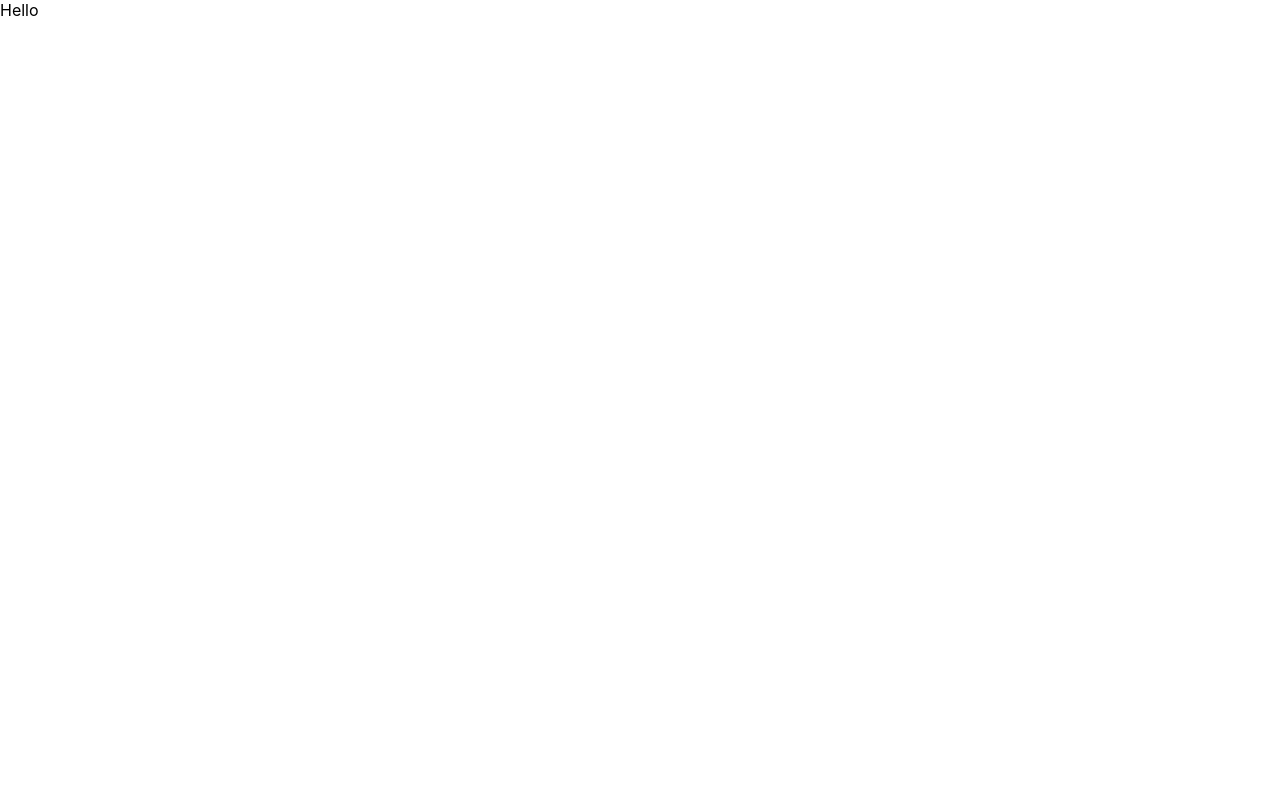
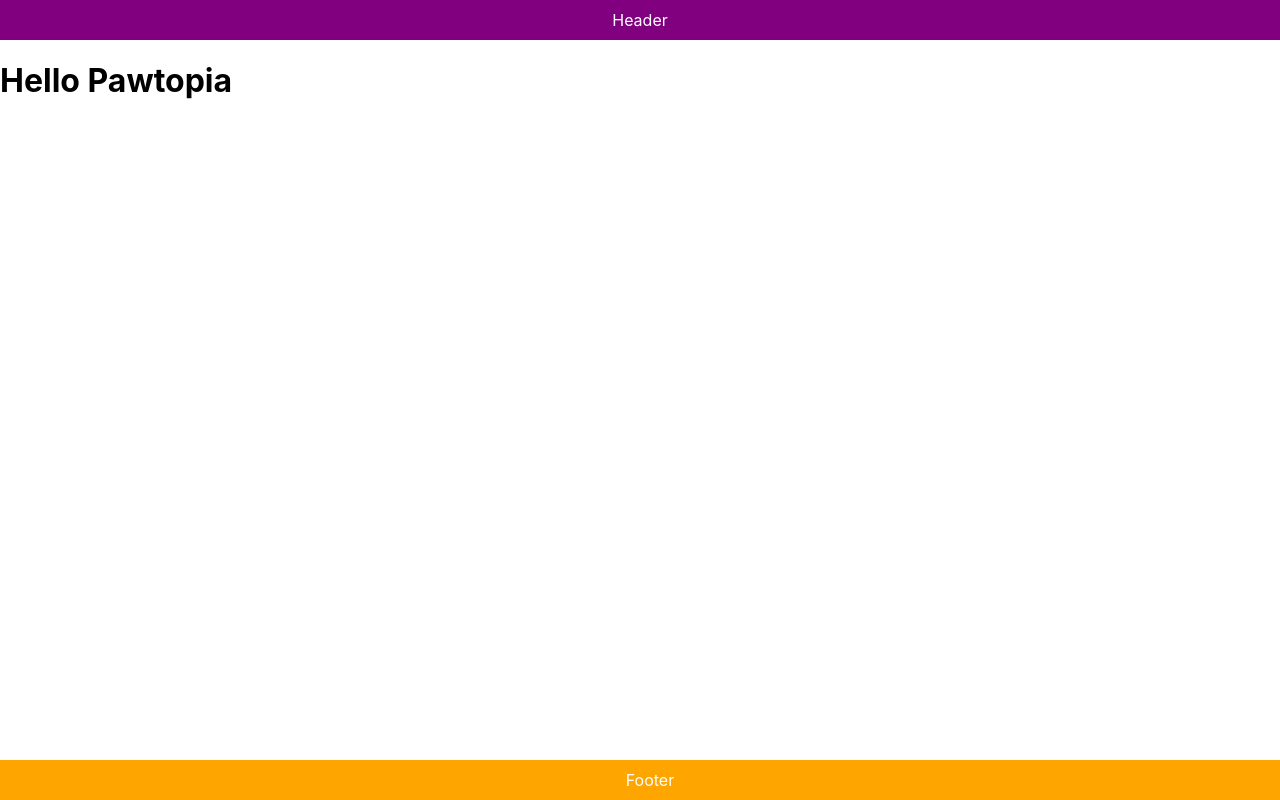
Before and after one commit to burcuicen/pawtopia-web-app, a React (Create React App) app: page / in a window 1280 px wide. Built offline with nearby package versions, Linux system fonts and the light colour scheme.

Commit message:
init:setup main layout

```diff
--- a/package.json
+++ b/package.json
@@ -12,6 +12,7 @@
     "@types/react-dom": "^18.2.19",
     "react": "^18.2.0",
     "react-dom": "^18.2.0",
+    "react-router-dom": "^6.22.0",
     "react-scripts": "5.0.1",
     "sass": "^1.70.0",
     "typescript": "^5.3.3",
--- a/src/App.tsx
+++ b/src/App.tsx
@@ -1,12 +1,17 @@
-
-function App() {
+import React from 'react';
+import { BrowserRouter as Router, Routes, Route } from 'react-router-dom';
+import MainLayout from './layouts/main';
+import Landing from './pages/landing';
+const App: React.FC = () => {
   return (
-    <div className="App">
-      <header className="App-header">
-        <div>Hello</div>
-      </header>
-    </div>
+    <Router>
+      <MainLayout>
+        <Routes>
+          <Route path="/" element={<Landing />} />
+        </Routes>
+      </MainLayout>
+    </Router>
   );
-}
+};
 
 export default App;
--- /dev/null
+++ b/src/components/p-footer/index.tsx
@@ -0,0 +1,12 @@
+import React from 'react';
+import './styles.scss';
+
+const PFooter: React.FC = () => {
+    return (
+        <footer className="p-footer">
+            Footer
+        </footer>
+    );
+};
+
+export default PFooter;
--- /dev/null
+++ b/src/components/p-footer/styles.scss
@@ -0,0 +1,13 @@
+.p-footer {
+    position: absolute;
+    bottom: 0;
+
+    width: 100%;
+
+    background-color: orange;
+    color: white;
+
+    text-align: center;
+
+    padding: 10px;
+}
--- /dev/null
+++ b/src/components/p-header/index.tsx
@@ -0,0 +1,11 @@
+import React from 'react';
+import './styles.scss';
+const PHeader: React.FC = () => {
+    return (
+        <header className="header">
+            Header
+        </header>
+    );
+};
+
+export default PHeader;
--- /dev/null
+++ b/src/components/p-header/styles.scss
@@ -0,0 +1,6 @@
+.header {
+    background-color: purple;
+    color: white;
+    text-align: center;
+    padding: 10px;
+}
--- /dev/null
+++ b/src/layouts/main/index.tsx
@@ -0,0 +1,20 @@
+// In layouts/MainLayout.tsx
+import React from 'react';
+import PHeader from '../../components/p-header';
+import PFooter from '../../components/p-footer';
+
+type MainLayoutProps = {
+  children: React.ReactNode;
+};
+
+const MainLayout: React.FC<MainLayoutProps> = ({ children }) => {
+  return (
+    <div className='main-layout'>
+      <PHeader />
+      <main>{children}</main>
+      <PFooter />
+    </div>
+  );
+};
+
+export default MainLayout;
--- /dev/null
+++ b/src/layouts/main/styles.scss
@@ -0,0 +1,11 @@
+.main-layout {
+    position: relative;
+
+    display: flex;
+    flex-direction: column;
+
+    height: 100vh;
+    width: 100%;
+
+    overflow-x: hidden;
+}
--- /dev/null
+++ b/src/pages/landing/index.tsx
@@ -0,0 +1,11 @@
+import React from 'react';
+import './styles.scss';
+const Landing: React.FC = () => {
+    return (
+        <div className="landing">
+            <h1>Hello Pawtopia</h1>
+        </div>
+    );
+};
+
+export default Landing;
```
Also changed, not shown: src/pages/landing/styles.scss (added), 2 other files (tests, documents, lock files or other folders).
